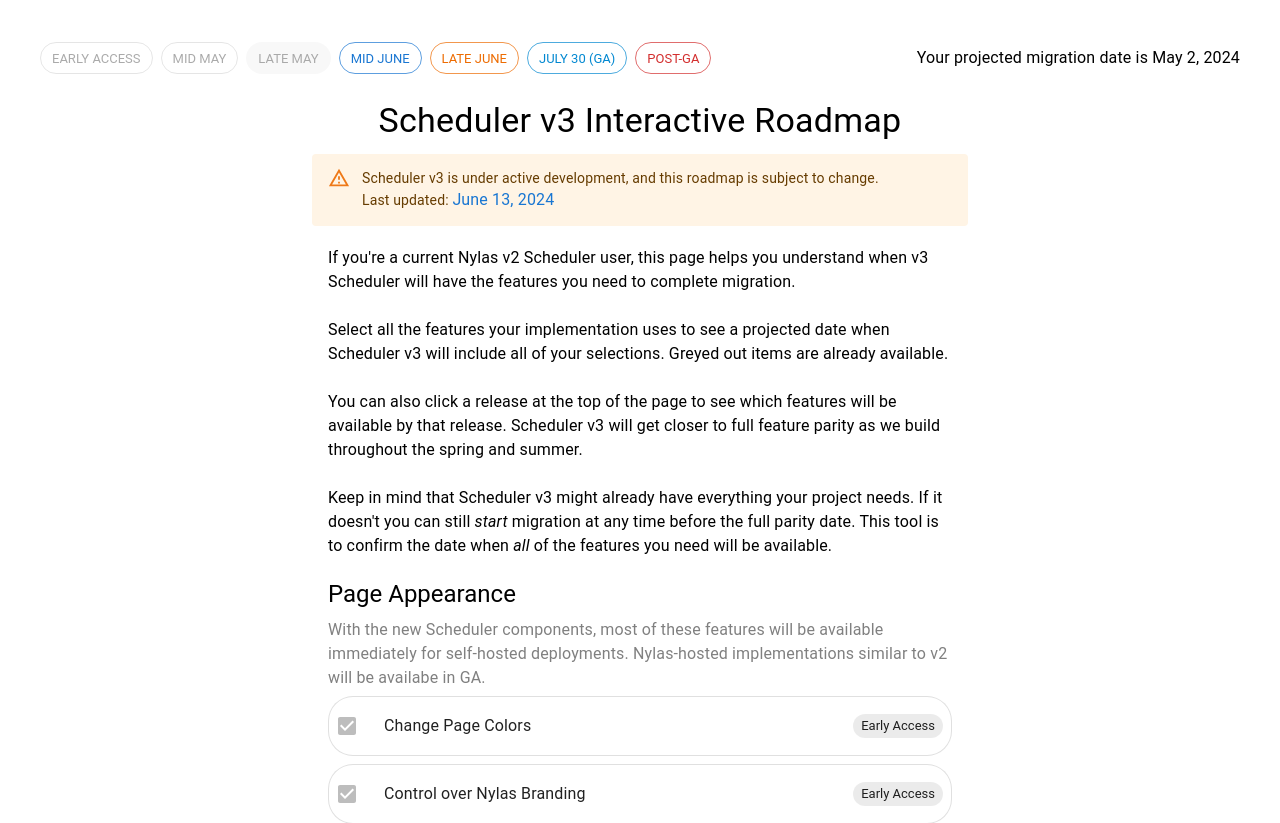
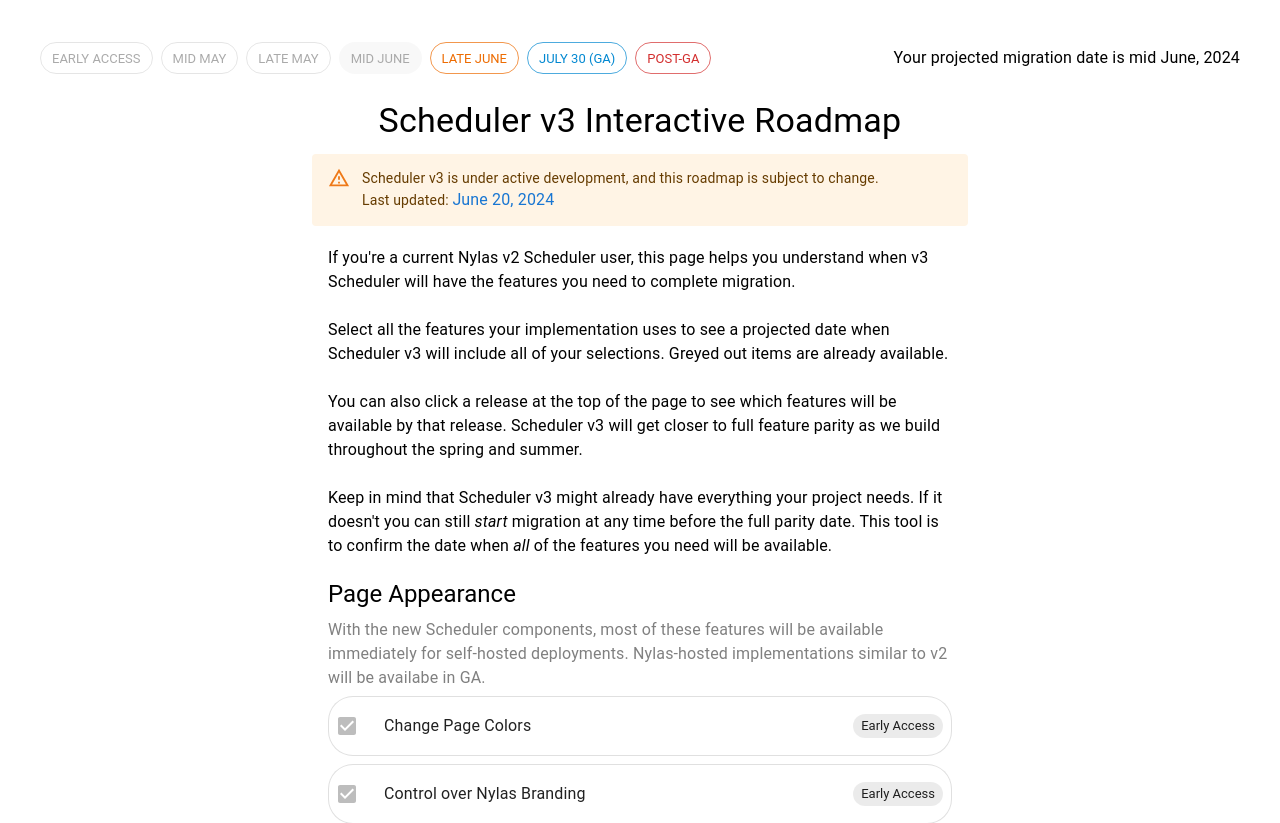
Before and after one commit to torossian97/scheduler-v3-roadmap, a React (Create React App) app: page / in a window 1280 px wide. Shown: the top 823 px of the page. Built offline with nearby package versions, Linux system fonts and the light colour scheme.

Commit message:
Mid June

```diff
--- a/src/App.js
+++ b/src/App.js
@@ -72,7 +72,7 @@
   "default",
   "default", // "secondary",
   "default", // "success",
-  "primary",
+  "default", // "primary",
   "warning",
   "info",
   "error",
@@ -99,15 +99,15 @@
 };
 
 const App = () => {
-  const [selectedRelease, setSelectedRelease] = useState("release3");
+  const [selectedRelease, setSelectedRelease] = useState("release4");
   const [featureList, setFeatureList] = useState({});
   const [openDialog, setOpenDialog] = useState(false);
   const [dialogContent, setDialogContent] = useState({});
-  const [earliestMigrationRelease, setEarliestMigrationRelease] = useState(1);
+  const [earliestMigrationRelease, setEarliestMigrationRelease] = useState(4);
   const [animate, setAnimate] = useState(false);
 
   useEffect(() => {
-    loadFeatures("release3");
+    loadFeatures("release4");
   }, []);
 
   useEffect(() => {
@@ -297,7 +297,7 @@
         change. <br />
         Last updated:{" "}
         <Typography component="span" color="primary">
-          June 13, 2024
+          June 20, 2024
         </Typography>
       </Alert>
       <Typography
```
